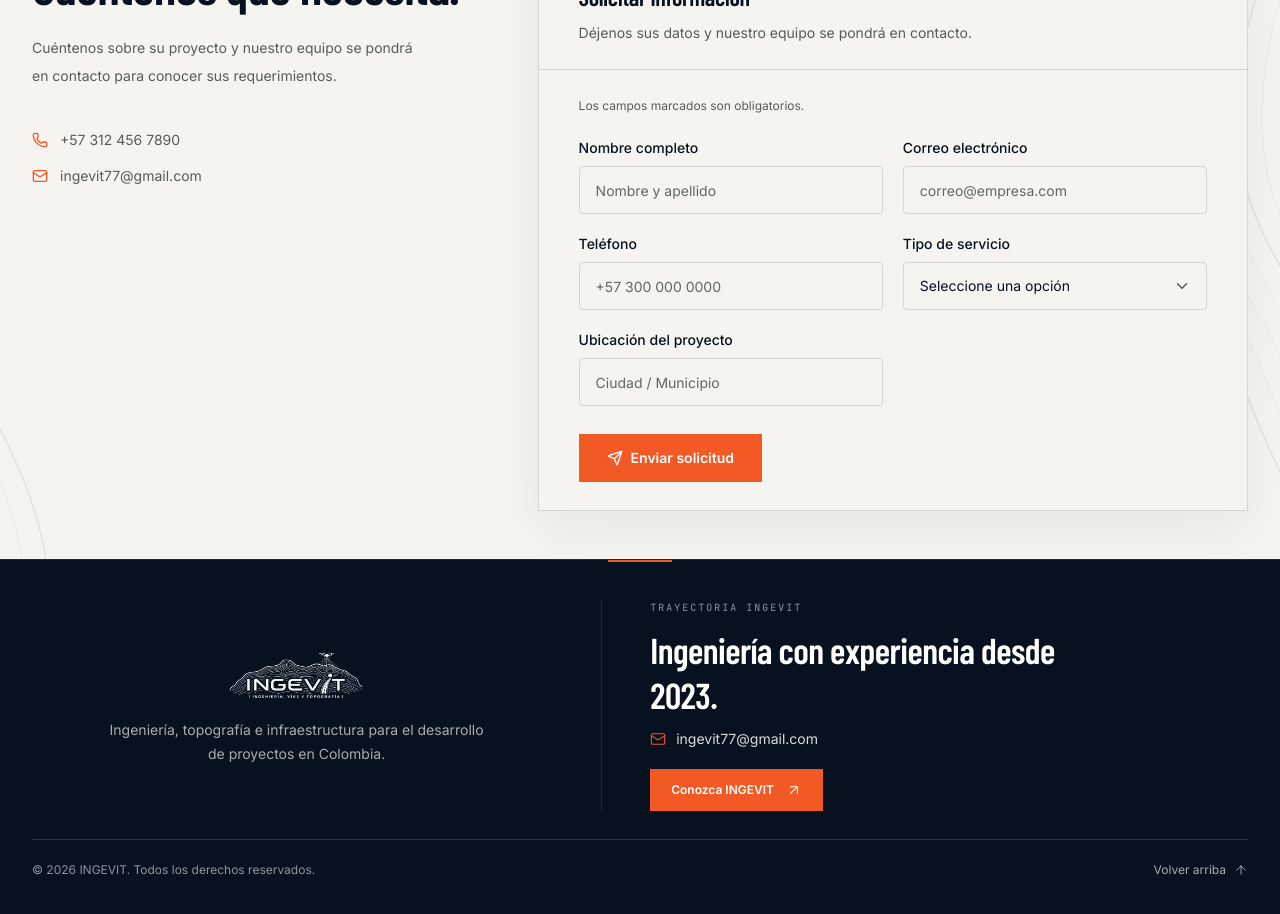
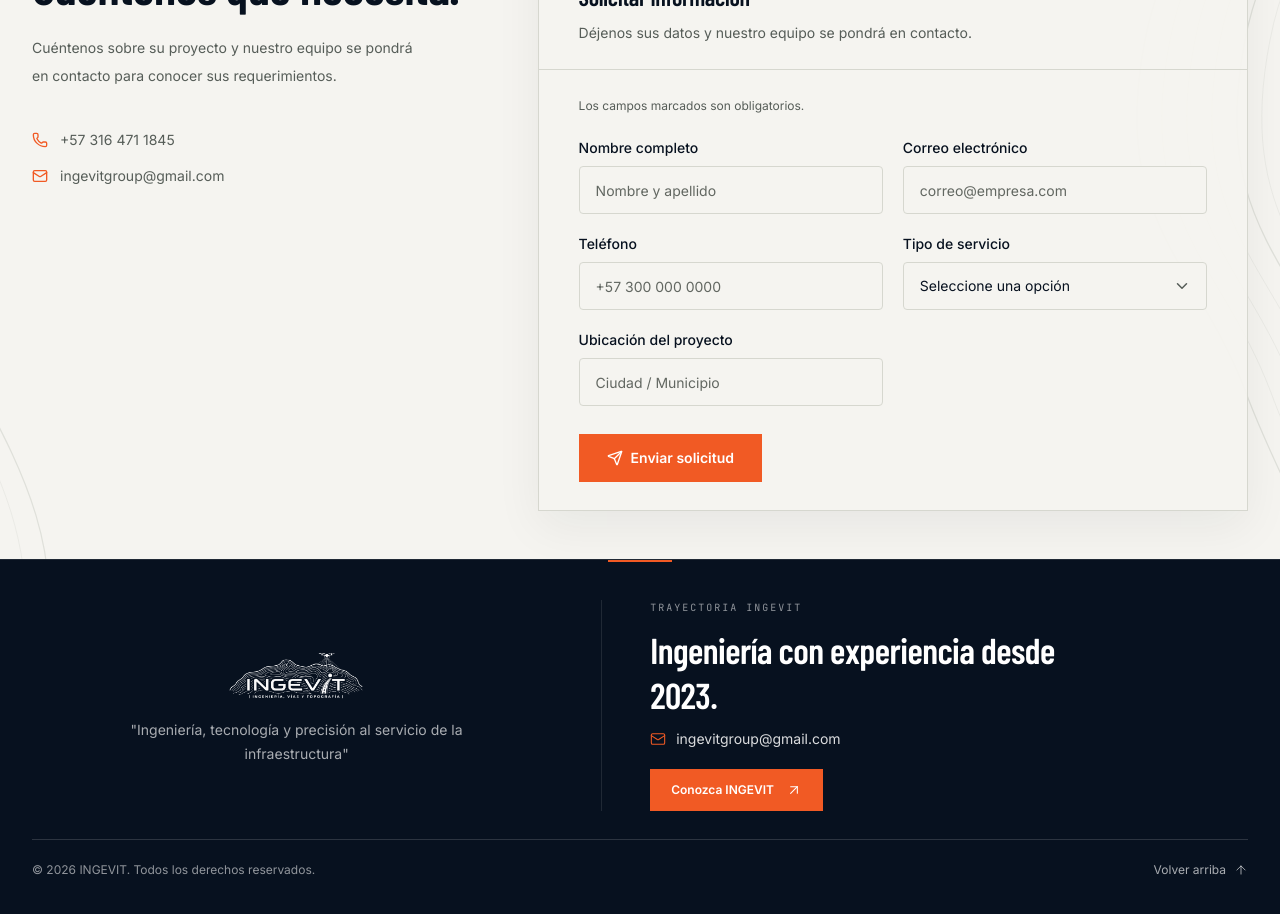
Before and after one commit to Mora070/INGEVIT, a React (Vite) app in the folder ingevit-web/: page / in a window 1280 px wide. Shown: the part 5520-6434 px from the top of the page. Built offline with nearby package versions, Linux system fonts and the light colour scheme; no server answers.

Commit message:
ultimo, cambios

```diff
--- a/ingevit-web/src/components/layout/Footer.tsx
+++ b/ingevit-web/src/components/layout/Footer.tsx
@@ -12,17 +12,16 @@ export default function Footer() {
               <img src={logoWhite} alt="INGEVIT" className="h-12 w-auto object-contain sm:h-14" />
             </a>
             <p className="mt-4 max-w-sm text-sm leading-6 text-white/65">
-              Ingeniería, topografía e infraestructura para el desarrollo
-              de proyectos en Colombia.
+              "Ingeniería, tecnología y precisión al servicio de la infraestructura"
             </p>
           </div>
 
           <div className="flex min-w-0 flex-col items-center border-t border-white/10 pt-6 text-center md:items-start md:border-l md:border-t-0 md:pl-10 md:pt-0 md:text-left lg:pl-12">
             <p className="font-mono text-[10px] uppercase tracking-[0.2em] text-white/55">Trayectoria INGEVIT</p>
             <h3 className="mt-3 max-w-md text-3xl leading-tight text-white sm:text-4xl">Ingeniería con experiencia desde 2023.</h3>
-            <a href="mailto:ingevit77@gmail.com" className="mt-3 inline-flex max-w-full items-center gap-2.5 text-sm text-white/85 transition-colors hover:text-accent">
+            <a href="mailto:ingevitgroup@gmail.com" className="mt-3 inline-flex max-w-full items-center gap-2.5 text-sm text-white/85 transition-colors hover:text-accent">
               <Mail size={16} strokeWidth={1.6} className="shrink-0 text-accent" />
-              <span className="break-all">ingevit77@gmail.com</span>
+              <span className="break-all">ingevitgroup@gmail.com</span>
             </a>
             <a href="#nosotros" className="group mt-5 flex w-fit items-center gap-3 border border-accent bg-accent px-5 py-3 text-xs font-semibold text-white transition-colors hover:border-accent-dark hover:bg-accent-dark">
               Conozca INGEVIT
--- a/ingevit-web/src/components/sections/ContactForm.tsx
+++ b/ingevit-web/src/components/sections/ContactForm.tsx
@@ -110,11 +110,11 @@ export default function ContactForm() {
                   className="text-accent"
                 />
 
-                <span>+57 312 456 7890</span>
+                <span>+57 316 471 1845</span>
               </a>
 
               <a
-                href="mailto:ingevit77@gmail.com"
+                href="mailto:ingevitgroup@gmail.com"
                 className="flex w-fit items-center gap-3 text-sm text-muted-warm transition-colors hover:text-ink"
               >
                 <Mail
@@ -122,7 +122,7 @@ export default function ContactForm() {
                   className="text-accent"
                 />
 
-                <span>ingevit77@gmail.com</span>
+                <span>ingevitgroup@gmail.com</span>
               </a>
             </div>
           </div>
```
Also changed, not shown: 1 other file (tests, documents, lock files or other folders).
